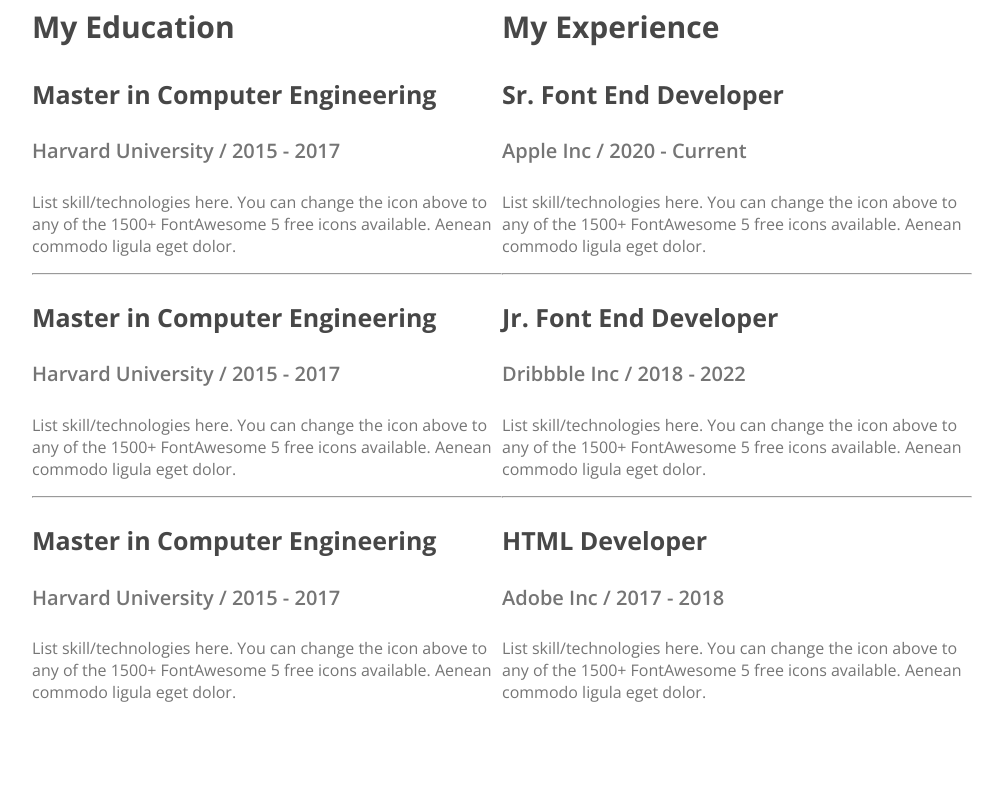
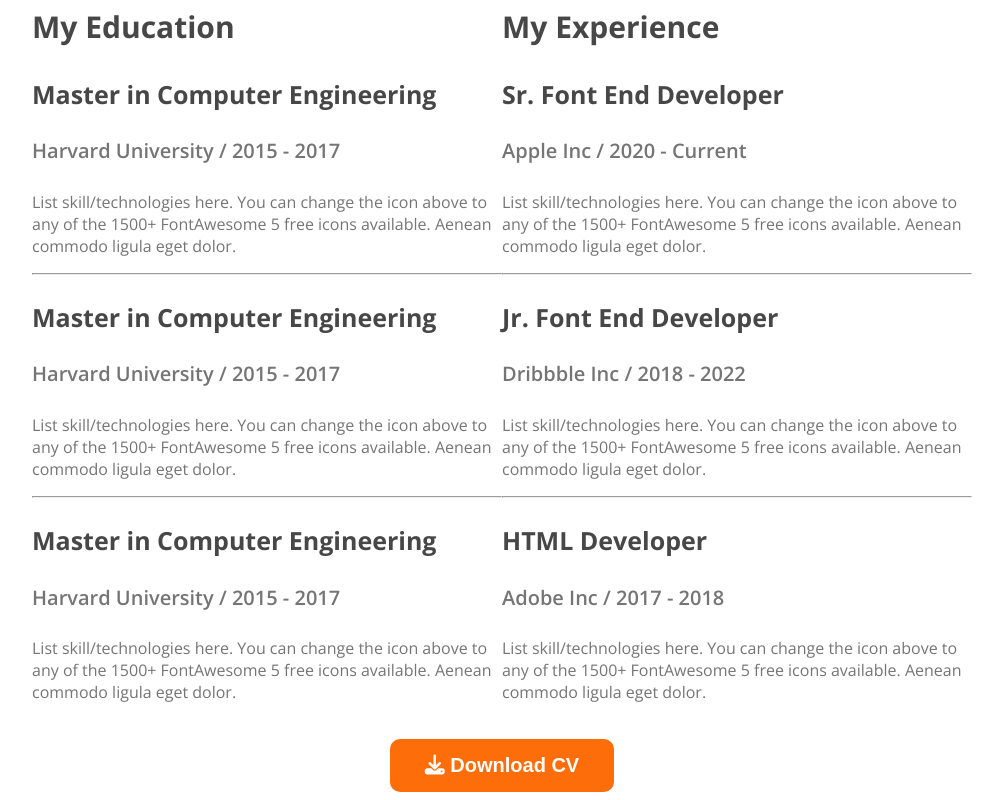
Before and after one commit to masum362/webdeveloper-portfolio, a plain HTML site: page index.html in a window 1280 px wide. Shown: the part 2550-3350 px from the top of the page, without its empty margins (138-1141 px from the left). Before the commit the page ends 3277 px from the top, so only its background shows below. Drawn offline with nearby package versions, Linux system fonts and the light colour scheme.

Commit message:
resume download btn added

```diff
--- a/index.html
+++ b/index.html
@@ -175,6 +175,9 @@
                 </div>
             </div>
         </section>
+           <div class="resume-download">
+            <button class="btn-primary"><i class="fa-solid fa-download"></i> Download CV</button>
+           </div>
     </main>
 
 </body>
--- a/styles/style.css
+++ b/styles/style.css
@@ -280,3 +280,9 @@ main section {
     font-size: 16px;
     font-weight: 400;
 }
+.resume-download{
+    margin-top: 20px;
+    display: flex;
+    justify-content:center;
+    align-items: center;
+}
```
